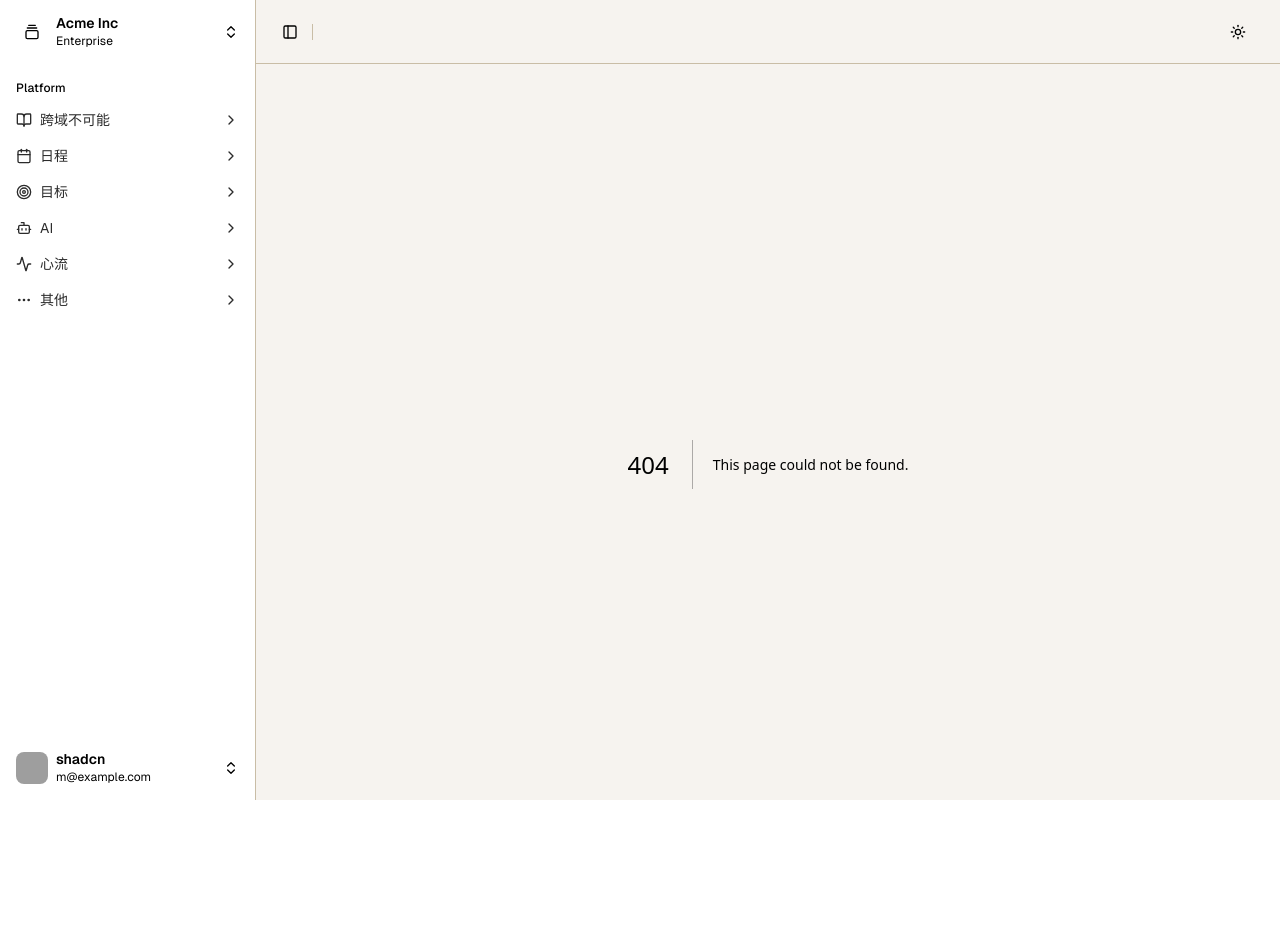
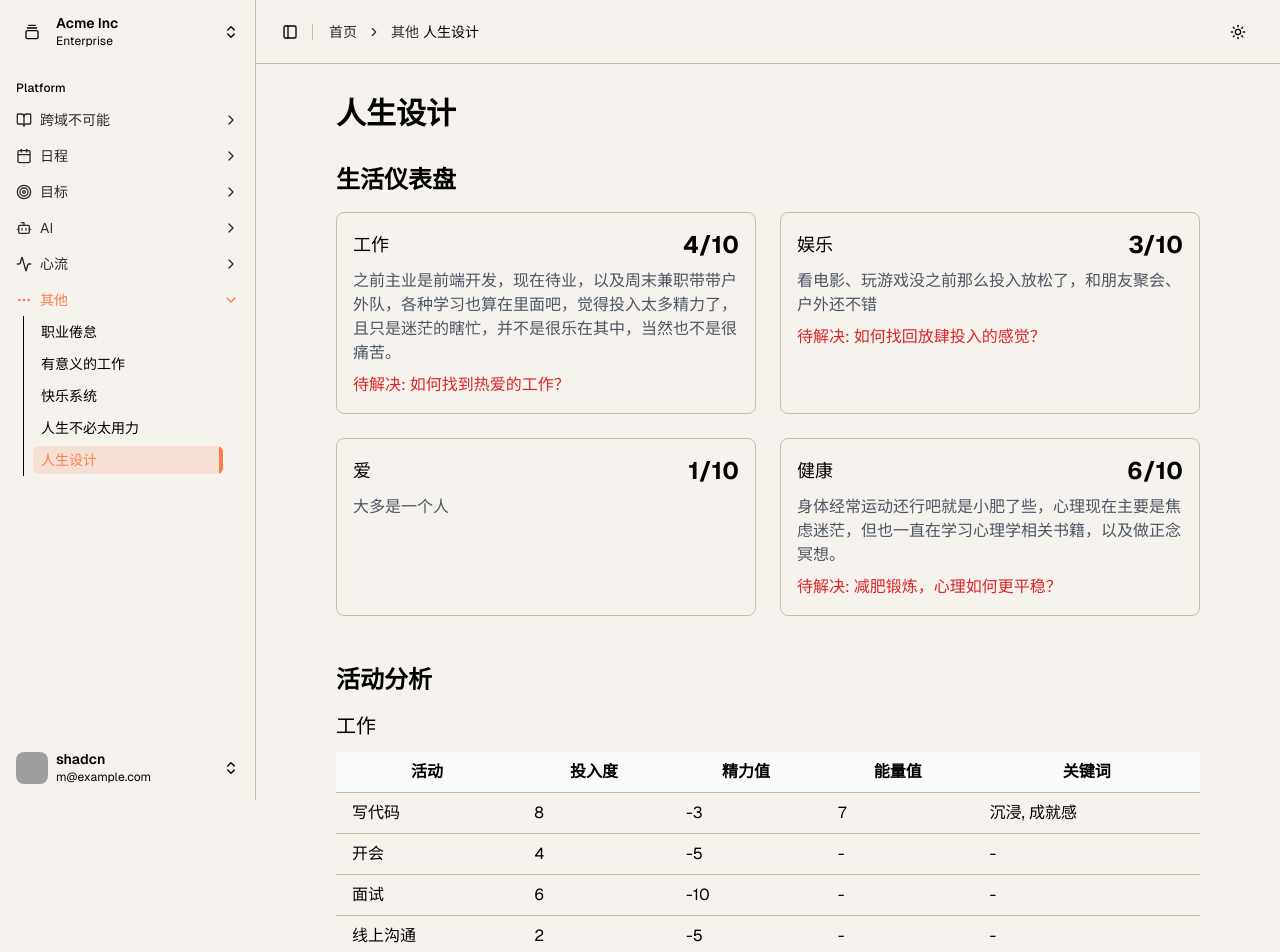
Before and after one commit to yellowpoint/book-impossible, a Next.js app: page /life-design in a window 1280 px wide. Before the commit this address had no page. Shown: the top 952 px of the page. Before the commit the page ends 864 px from the top, so only its background shows below. Built offline with nearby package versions, Linux system fonts and the light colour scheme; grey boxes are pictures that could not be loaded.

Commit message:
新增人生设计-部分

```diff
--- /dev/null
+++ b/src/app/life-design/page.jsx
@@ -0,0 +1,157 @@
+"use client";
+
+import { Brain, Heart, Target, AlertCircle, Lightbulb, History, Filter, Users, ArrowUpRight } from "lucide-react";
+
+const dashboardData = [
+  {
+    category: "工作",
+    satisfaction: 4,
+    status: "之前主业是前端开发，现在待业，以及周末兼职带带户外队，各种学习也算在里面吧，觉得投入太多精力了，且只是迷茫的瞎忙，并不是很乐在其中，当然也不是很痛苦。",
+    problems: "如何找到热爱的工作？"
+  },
+  {
+    category: "娱乐",
+    satisfaction: 3,
+    status: "看电影、玩游戏没之前那么投入放松了，和朋友聚会、户外还不错",
+    problems: "如何找回放肆投入的感觉？"
+  },
+  {
+    category: "爱",
+    satisfaction: 1,
+    status: "大多是一个人",
+    problems: ""
+  },
+  {
+    category: "健康",
+    satisfaction: 6,
+    status: "身体经常运动还行吧就是小肥了些，心理现在主要是焦虑迷茫，但也一直在学习心理学相关书籍，以及做正念冥想。",
+    problems: "减肥锻炼，心理如何更平稳？"
+  }
+];
+
+const activities = [
+  {
+    category: "工作",
+    items: [
+      { name: "写代码", engagement: 8, energy: -3, energyValue: 7, keywords: ["沉浸", "成就感"] },
+      { name: "开会", engagement: 4, energy: -5 },
+      { name: "面试", engagement: 6, energy: -10 },
+      { name: "线上沟通", engagement: 2, energy: -5 },
+      { name: "户外规划", engagement: 6, energy: -4 },
+      { name: "户外带队", engagement: 7, energy: -7 }
+    ]
+  },
+  {
+    category: "学习",
+    items: [
+      { name: "正念", engagement: 8, energy: 6, energyValue: 8, keywords: ["沉浸", "平静"] },
+      { name: "看书", engagement: 6, energy: -4, energyValue: 6, keywords: ["价值感"] },
+      { name: "看知识视频", engagement: 7, energy: -2, energyValue: 2, keywords: ["求知欲", "新奇感"] }
+    ]
+  },
+  // ... 其他活动类别
+];
+
+const strengths = [
+  {
+    title: "擅长",
+    items: [
+      "好奇心、想象力、动手能力、组织规划能力",
+      "创意类、创造类的事情会让我兴奋一些，如搞怪",
+      "一个人专注做事",
+      "面对面沟通与体验",
+      "细心、认真",
+      "喜欢整洁有序，尽量少的物品",
+      "有能力处理突发情况",
+      "自我安慰",
+      "寻找乐趣"
+    ]
+  },
+  {
+    title: "不擅长",
+    items: [
+      "线上聊天沟通能力弱",
+      "害怕考试、面试",
+      "做选择",
+      "不喜欢处理要提前很多时间准备的"
+    ]
+  }
+];
+
+export default function LifeDesign() {
+  return (
+    <div className="max-w-4xl mx-auto py-8 px-4">
+      <h1 className="text-3xl font-bold mb-8">人生设计</h1>
+
+      {/* 仪表盘部分 */}
+      <section className="mb-12">
+        <h2 className="text-2xl font-semibold mb-4">生活仪表盘</h2>
+        <div className="grid grid-cols-1 md:grid-cols-2 gap-6">
+          {dashboardData.map((item, index) => (
+            <div key={index} className="border rounded-lg p-4">
+              <div className="flex justify-between items-center mb-2">
+                <h3 className="text-lg font-medium">{item.category}</h3>
+                <span className="text-2xl font-bold">{item.satisfaction}/10</span>
+              </div>
+              <p className="text-gray-600 mb-2">{item.status}</p>
+              {item.problems && (
+                <p className="text-red-600">待解决: {item.problems}</p>
+              )}
+            </div>
+          ))}
+        </div>
+      </section>
+
+      {/* 活动分析部分 */}
+      <section className="mb-12">
+        <h2 className="text-2xl font-semibold mb-4">活动分析</h2>
+        {activities.map((category, index) => (
+          <div key={index} className="mb-6">
+            <h3 className="text-xl font-medium mb-3">{category.category}</h3>
+            <div className="overflow-x-auto">
+              <table className="min-w-full">
+                <thead>
+                  <tr className="bg-gray-50">
+                    <th className="px-4 py-2">活动</th>
+                    <th className="px-4 py-2">投入度</th>
+                    <th className="px-4 py-2">精力值</th>
+                    <th className="px-4 py-2">能量值</th>
+                    <th className="px-4 py-2">关键词</th>
+                  </tr>
+                </thead>
+                <tbody>
+                  {category.items.map((item, itemIndex) => (
+                    <tr key={itemIndex} className="border-t">
+                      <td className="px-4 py-2">{item.name}</td>
+                      <td className="px-4 py-2">{item.engagement}</td>
+                      <td className="px-4 py-2">{item.energy}</td>
+                      <td className="px-4 py-2">{item.energyValue || '-'}</td>
+                      <td className="px-4 py-2">{item.keywords?.join(', ') || '-'}</td>
+                    </tr>
+                  ))}
+                </tbody>
+              </table>
+            </div>
+          </div>
+        ))}
+      </section>
+
+      {/* 能力分析部分 */}
+      <section className="mb-12">
+        <h2 className="text-2xl font-semibold mb-4">能力分析</h2>
+        <div className="grid grid-cols-1 md:grid-cols-2 gap-6">
+          {strengths.map((category, index) => (
+            <div key={index} className="border rounded-lg p-4">
+              <h3 className="text-xl font-medium mb-3">{category.title}</h3>
+              <ul className="list-disc list-inside space-y-2">
+                {category.items.map((item, itemIndex) => (
+                  <li key={itemIndex} className="text-gray-700">{item}</li>
+                ))}
+              </ul>
+            </div>
+          ))}
+        </div>
+      </section>
+    </div>
+  );
+}
--- a/src/components/app-sidebar.jsx
+++ b/src/components/app-sidebar.jsx
@@ -213,6 +213,11 @@ export const data = {
           title: "人生不必太用力",
           url: "/flow/not-too-hard",
           icon: Leaf,
+        },
+        {
+          title: "人生设计",
+          url: "/life-design",
+          icon: Compass,
         }
       ],
     },
```
